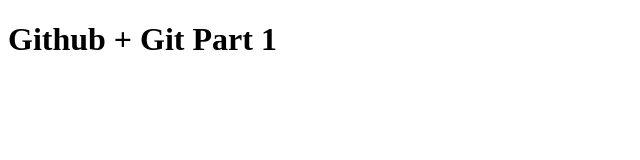
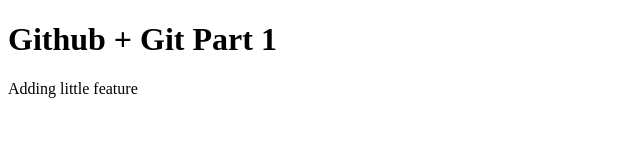
Before and after one commit to MaGo1024/BACKGROUND-GENERATOR, a plain HTML site: page index.html in a window 1280 px wide. Shown: the whole page, without its empty margins (0-640 px from the left). Drawn offline with Linux system fonts and the light colour scheme.

Commit message:
add little feature

```diff
--- a/index.html
+++ b/index.html
@@ -16,6 +16,7 @@
             <p class="browsehappy">You are using an <strong>outdated</strong> browser. Please <a href="#">upgrade your browser</a> to improve your experience.</p>
         <![endif]-->
         <h1>Github + Git Part 1</h1>
+        <p>Adding little feature</p>
         <script src="" async defer></script>
     </body>
 </html>
```
